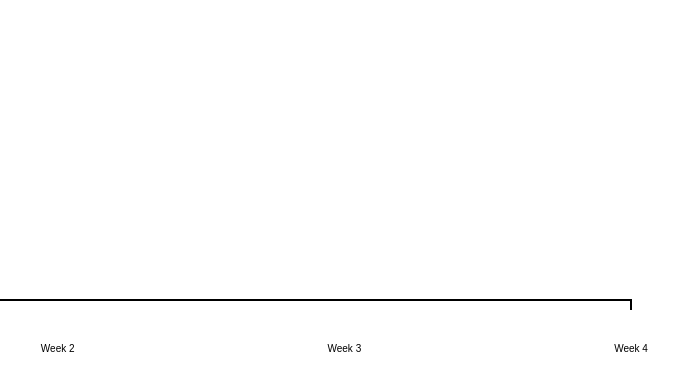
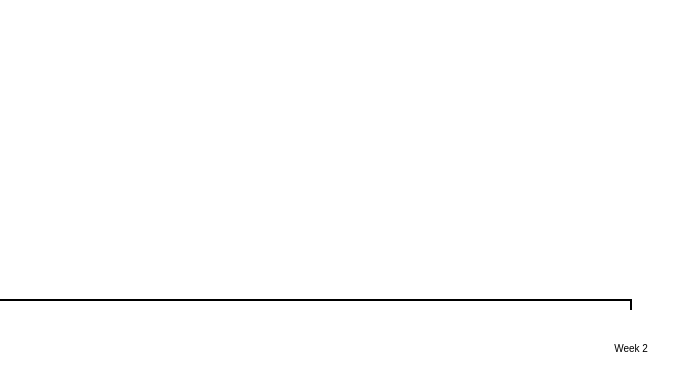
Before and after one commit to smoucka/snappy-brush-selector, a plain HTML site: page index.html in a window 1280 px wide. Shown: the full height of the page, 287-974 px from the left. Drawn offline with nearby package versions, Linux system fonts and the light colour scheme.

Commit message:
tick values

```diff
--- a/index.html
+++ b/index.html
@@ -28,8 +28,8 @@
 <script src="http://d3js.org/d3.v3.min.js"></script>
 <script>
 
-var data = [{"week": 1, stats: {}}, {"week": 2, stats: {}}, {"week": 3, stats: {}}, {"week": 4, stats: {}}];
-//var data = [{"week": 1, stats: {}}, {"week": 2, stats: {}}, {"week": 3, stats: {}}];
+//var data = [{"week": 1, stats: {}}, {"week": 2, stats: {}}, {"week": 3, stats: {}}, {"week": 4, stats: {}}];
+var data = [{"week": 1, stats: {}}, {"week": 2, stats: {}}];
 
 var margin = {top: 225, right: 50, bottom: 225, left: 50},
     width = 960 - margin.left - margin.right,
@@ -54,13 +54,21 @@ var svg = d3.select("body").append("svg")
     .append("g")
     .attr("transform", "translate(" + margin.left + "," + margin.top + ")");
 
+function tickValArray() {
+	var tickVals = [];
+	for (n=0; n<data.length; n++) {
+		tickVals.push(n+1);
+	}
+	return tickVals;
+}
+
 svg.append("g")
     .attr("class", "x axis")
     .attr("transform", "translate(0," + height / 2 + ")")
     .call(d3.svg.axis()
       .scale(x)
       .orient("bottom")
-	    .ticks(data.length)
+	  .tickValues(tickValArray())
       .tickFormat(function(d) { return "Week " + d; })
       .tickSize(10)
       .tickPadding(35));
```
